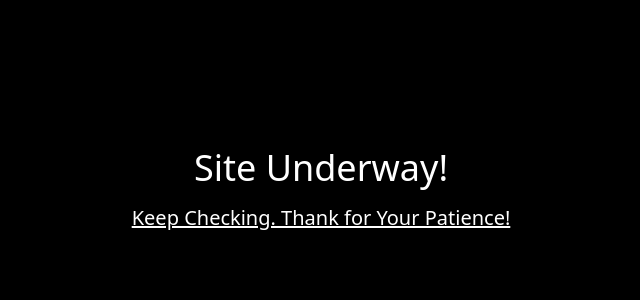
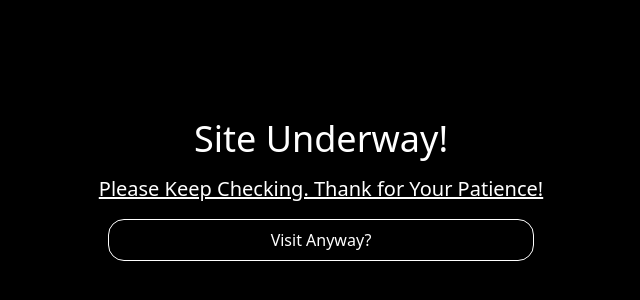
Before and after one commit to shubhkr271/site-one, a website: page index.html in a window 1280 px wide. Shown: the part 210-510 px from the top of the page, without its empty margins (319-959 px from the left). Drawn offline with Linux system fonts and the light colour scheme.

Commit message:
Add Landing Page Button

```diff
--- a/index.html
+++ b/index.html
@@ -7,9 +7,18 @@
     <link rel="stylesheet" href="./src/output.css" />
   </head>
   <body>
-    <div class="h-screen flex flex-col text-white justify-center items-center bg-black">
+    <div
+      class="h-screen flex flex-col text-white justify-center items-center bg-black"
+    >
       <h1 class="text-center text-4xl">Site Underway!</h1>
-      <p class="text-xl underline mt-4">Keep Checking. Thank for Your Patience!</p>
+      <p class="text-xl underline mt-4">
+        Please Keep Checking. Thank for Your Patience!
+      </p>
+      <a
+        href="/land.html"
+        class="text-white border-white border rounded-2xl px-4 w-1/3 text-center mt-4 py-2 hover:text-red-400 hover:border-red-400"
+        >Visit Anyway?</a
+      >
     </div>
   </body>
 </html>
```
Also changed, not shown: land.html (added), src/output.css.
